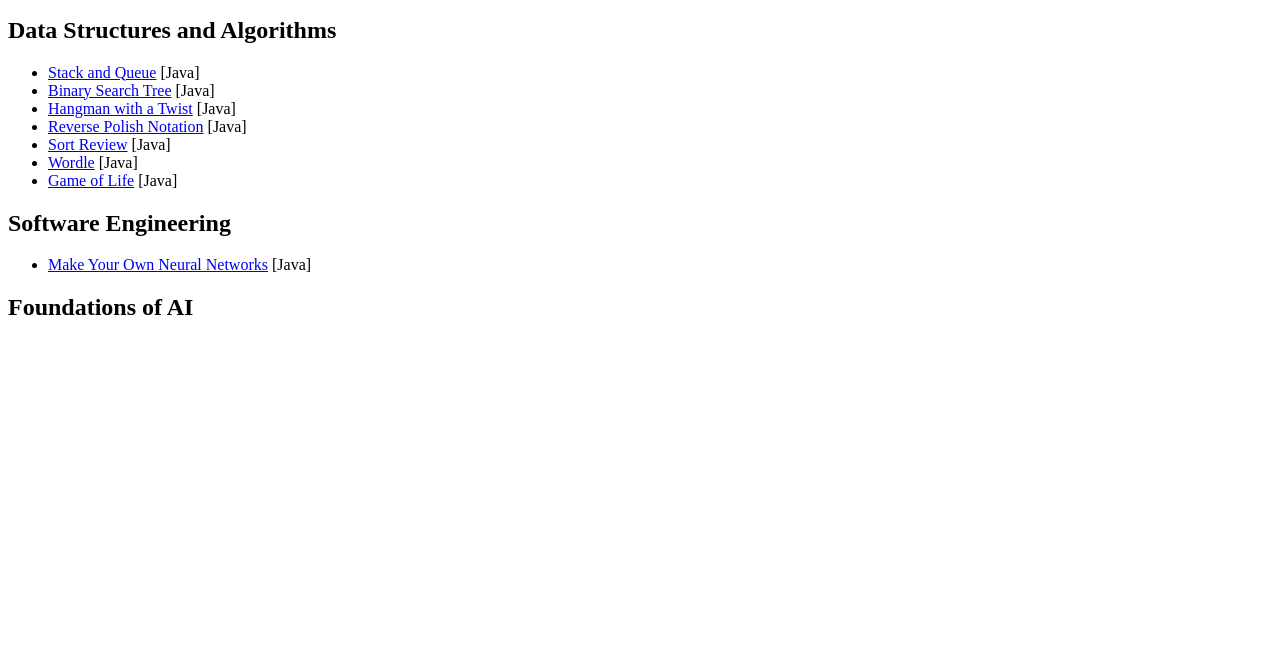
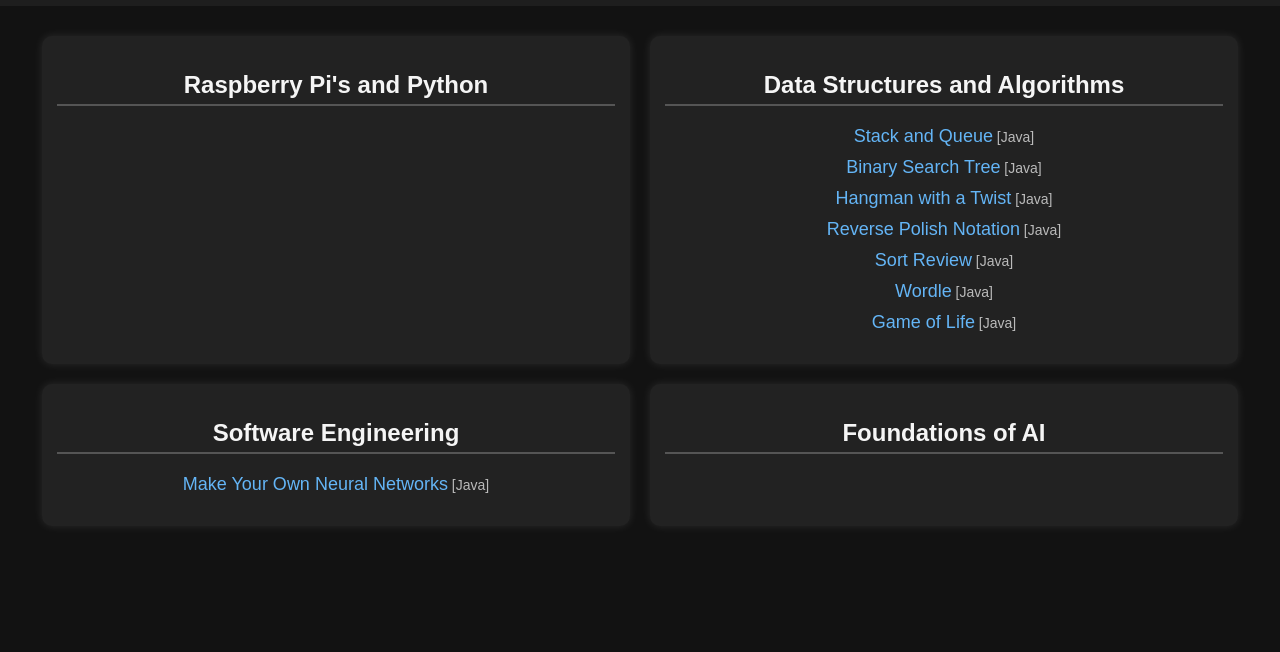
Before and after one commit to gormes-EPIC/gormes-EPIC.github.io, a plain HTML site: page index.html in a window 1280 px wide. Shown: the part 148-800 px from the top of the page. Drawn offline with Linux system fonts and the light colour scheme.

Commit message:
update css

```diff
--- a/index.html
+++ b/index.html
@@ -1,7 +1,64 @@
 <!DOCTYPE html>
 <html lang="en">
 <head>
-
+    <meta charset="UTF-8">
+    <meta name="viewport" content="width=device-width, initial-scale=1.0">
+    <title>Open Source Assignments</title>
+    <link rel="stylesheet" href="styles.css">
+    <style>
+        body {
+            font-family: Arial, sans-serif;
+            margin: 0;
+            padding: 0;
+            background-color: #121212;
+            color: #e0e0e0;
+            text-align: center;
+        }
+        header {
+            background: #1e1e1e;
+            color: white;
+            padding: 20px;
+        }
+        main {
+            padding: 20px;
+            display: flex;
+            flex-wrap: wrap;
+            justify-content: center;
+        }
+        .class-section {
+            width: 45%;
+            margin: 10px;
+            padding: 15px;
+            background: #222;
+            border-radius: 10px;
+            box-shadow: 0 0 10px rgba(255, 255, 255, 0.1);
+        }
+        h2 {
+            border-bottom: 2px solid #555;
+            padding-bottom: 5px;
+            color: #f5f5f5;
+        }
+        ul {
+            list-style: none;
+            padding: 0;
+        }
+        li {
+            margin: 10px 0;
+        }
+        a {
+            text-decoration: none;
+            color: #64b5f6;
+            font-size: 18px;
+        }
+        a:hover {
+            text-decoration: underline;
+            color: #90caf9;
+        }
+        .tags {
+            font-size: 14px;
+            color: #bbb;
+        }
+    </style>
 </head>
 <body>
     <header>
@@ -34,7 +91,7 @@
                     console.log("CSV Data Loaded:\n", data);
                     const rows = data.trim().split("\n").slice(1);
                     rows.forEach(row => {
-                        const columns = row.match(/(?:"([^"]+)"|([^,]+))/g).map(col => col.replace(/"/g, '').trim());
+                        const columns = row.match(/(?:\"([^\"]+)\"|([^,]+))/g).map(col => col.replace(/\"/g, '').trim());
                         if (columns.length >= 3) {
                             const [title, url, className, tags = ""] = columns;
                             console.log(`Processing: ${title}, ${url}, ${className}, ${tags}`);
--- a/style.css
+++ /dev/null
@@ -1,30 +0,0 @@
-body {
-    font-family: Arial, sans-serif;
-    margin: 0;
-    padding: 0;
-    background-color: #f4f4f4;
-    text-align: center;
-}
-header {
-    background: #333;
-    color: white;
-    padding: 20px;
-}
-main {
-    padding: 20px;
-}
-ul {
-    list-style: none;
-    padding: 0;
-}
-li {
-    margin: 10px 0;
-}
-a {
-    text-decoration: none;
-    color: #007bff;
-    font-size: 18px;
-}
-a:hover {
-    text-decoration: underline;
-}
```
